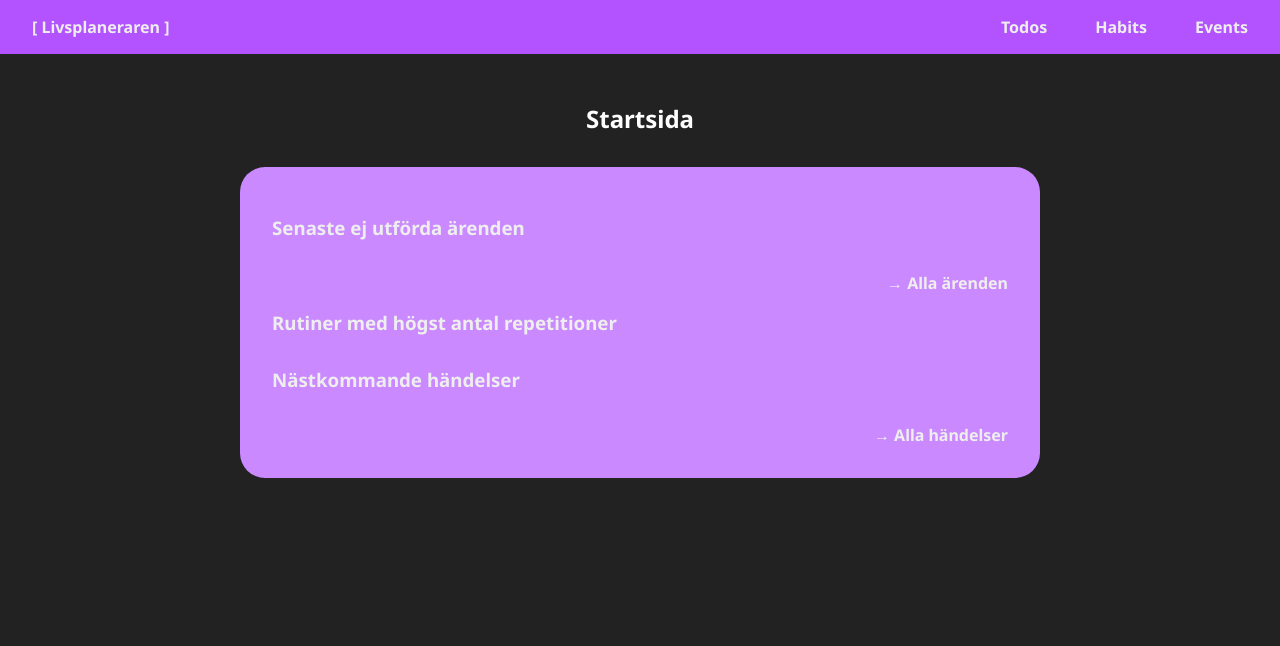
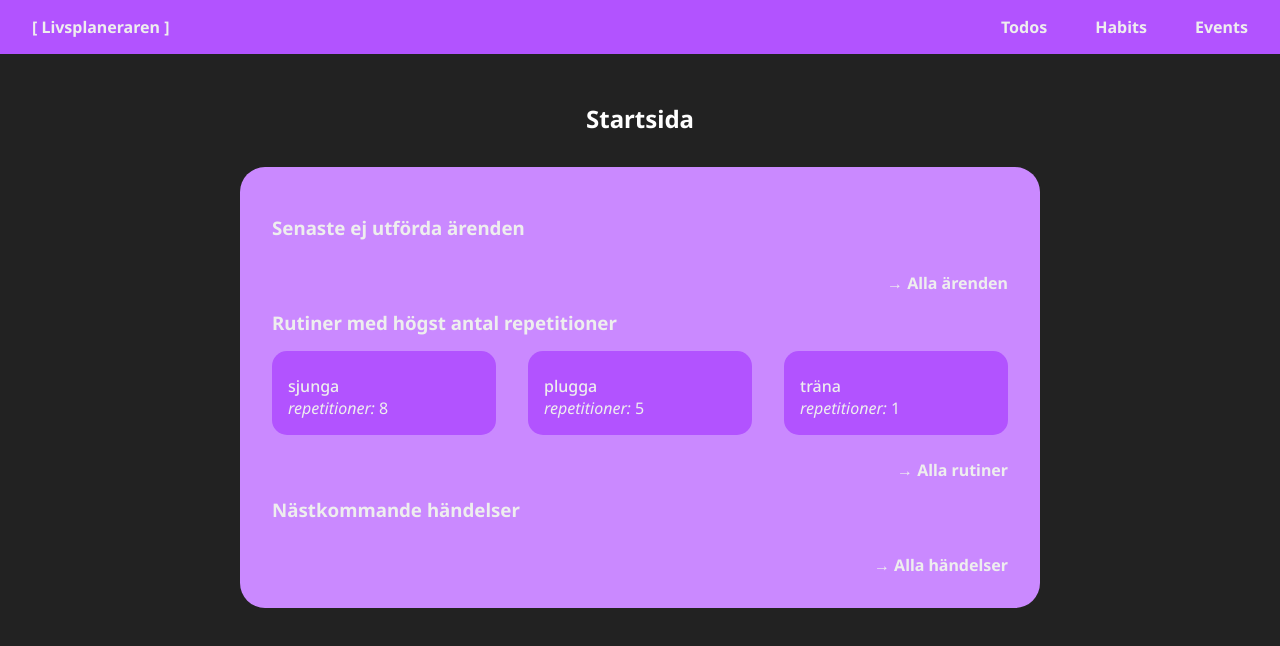
Before and after one commit to Ebba-Ene/projektarbete-productivity-assistant-application, a React (Vite) app: page / in a window 1280 px wide. Shown: the top 646 px of the page. Built offline with nearby package versions, Linux system fonts and the light colour scheme.

Commit message:
Add habits showing to homePage and fix bug on sorting functionality in habitsPage

```diff
--- a/src/context/HabitsContext.jsx
+++ b/src/context/HabitsContext.jsx
@@ -34,6 +34,7 @@ const HabitsProvider = ({ children }) => {
     console.log("showArray function sees habits as: " + JSON.stringify(habits))
   }
   const addHabit = (newHabit) => {
+    console.log("entered addHabit")
     console.log(JSON.stringify(newHabit))
     setHabits([...habits, newHabit])
   }
@@ -62,7 +63,6 @@ const HabitsProvider = ({ children }) => {
     }
     setHabits(newHabits)
   }
-  const filterArray = () => {}
 
   return (
     <HabitsContext
--- a/src/pages/HabitsPage/HabitsPage.jsx
+++ b/src/pages/HabitsPage/HabitsPage.jsx
@@ -13,9 +13,12 @@ const HabitsPage = () => {
   const [display, setDisplay] = useState(habits)
 
   useEffect(() => {
+    console.log("entered useeffect and saw that habits array updated")
     if (filterClick && filterClick !== "all") {
+      console.log("entered that click was made to all")
       setDisplay(habits.filter((item) => item.priority === filterClick))
     } else {
+      console.log("entered second if statement else")
       setDisplay(habits)
     }
   }, [filterClick, habits])
@@ -25,7 +28,7 @@ const HabitsPage = () => {
     const orderedArr = [...display]
     if (sortClick === "sortincrease") {
       setDisplay(orderedArr.sort((a, b) => a.repetitions - b.repetitions))
-    } else {
+    } else if (sortClick === "sortdecrease") {
       setDisplay(orderedArr.sort((a, b) => b.repetitions - a.repetitions))
     }
   }, [sortClick, habits])
--- a/src/pages/HomePage/HomePage.jsx
+++ b/src/pages/HomePage/HomePage.jsx
@@ -4,11 +4,12 @@ import { formatDisplayDate } from "../../components/helper"
 import { Link } from "react-router-dom"
 import s from "./HomePage.module.css"
 import { TodoContext } from "../../context/TodoContext"
+import { HabitsContext } from "../../context/HabitsContext"
 
 const HomePage = () => {
   const { upcomingEvents } = useContext(EventContext)
-const {todos} = useContext(TodoContext)
-
+  const { todos } = useContext(TodoContext)
+  const { habits } = useContext(HabitsContext)
 
   return (
     <>
@@ -17,37 +18,55 @@ return (
         <div className={s.homeitem}>
           <h3>Senaste ej utförda ärenden</h3>
           <ul>
-            {todos.filter(todo => todo.status === false).slice(-3).map((todo, key) =>
+            {todos
+              .filter((todo) => todo.status === false)
+              .slice(-3)
+              .map((todo, key) => (
                 <li key={key}>
                   <h3>{todo.title}</h3>
                   <p>{todo.category}</p>
                   <p>{todo.description}</p>
-              <p>{todo.timeEstimateNumber} {todo.timeEstimate}</p>
+                  <p>
+                    {todo.timeEstimateNumber} {todo.timeEstimate}
+                  </p>
                   <p>{todo.deadline}</p>
-            </li>)}
+                </li>
+              ))}
           </ul>
-          <Link to='/todo'>→ Alla ärenden</Link>
+          <Link to="/todo">→ Alla ärenden</Link>
         </div>
 
         <div className={s.homeitem}>
           <h3>Rutiner med högst antal repetitioner</h3>
+          <ul>
+            {habits.length > 0 &&
+              habits
+                .sort((a, b) => b.repetitions - a.repetitions)
+                .slice(0, 3)
+                .map((item, i) => (
+                  <li key={i}>
+                    <p className={s.name}>{item.title}</p>
+                    <p>
+                      <i>repetitioner: </i>
+                      {item.repetitions}
+                    </p>
+                  </li>
+                ))}
+          </ul>
+          <Link to="/habits">→ Alla rutiner</Link>
         </div>
 
         <div className={s.homeitem}>
           <h3>Nästkommande händelser</h3>
           <ul>
-            {upcomingEvents.slice(0,3).map((event, index) =>
+            {upcomingEvents.slice(0, 3).map((event, index) => (
               <li key={index}>
-                <span className={s.date}>
-                  {formatDisplayDate(event.start)}
-                </span>
-                <span className={s.name}>
-                  {event.name}
-                </span>
+                <span className={s.date}>{formatDisplayDate(event.start)}</span>
+                <span className={s.name}>{event.name}</span>
               </li>
-            )}
+            ))}
           </ul>
-          <Link to='/eventplanner'>→ Alla händelser</Link>
+          <Link to="/eventplanner">→ Alla händelser</Link>
         </div>
       </div>
     </>
--- a/src/pages/HomePage/HomePage.module.css
+++ b/src/pages/HomePage/HomePage.module.css
@@ -32,7 +32,7 @@
   padding: 1rem;
   border-radius: 15px;
   flex: 1;
-  min-height: 120px;
+  height:100%;
 }
 
 .homeitem a {
```
Lines whose indentation alone changed are shown as unchanged.
